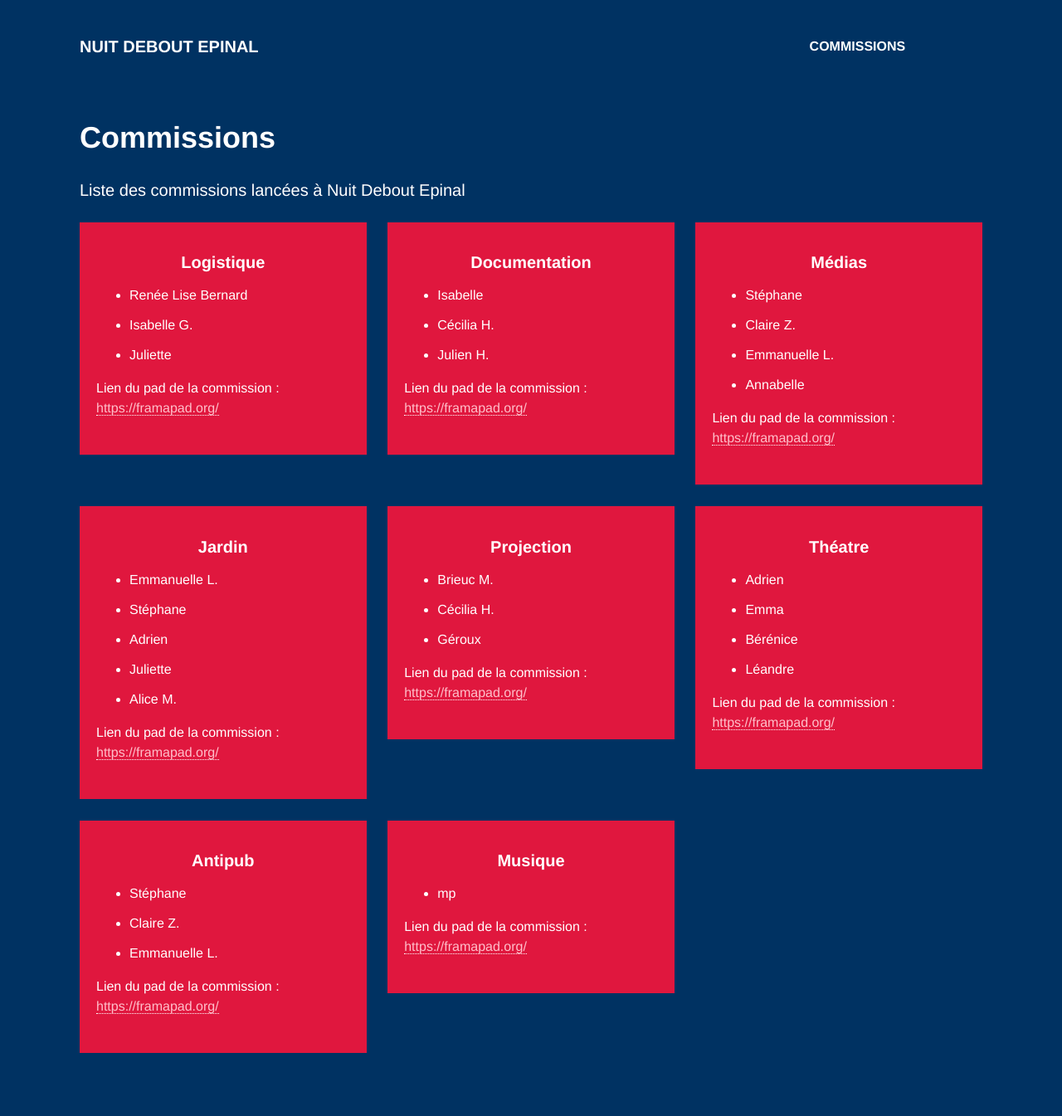
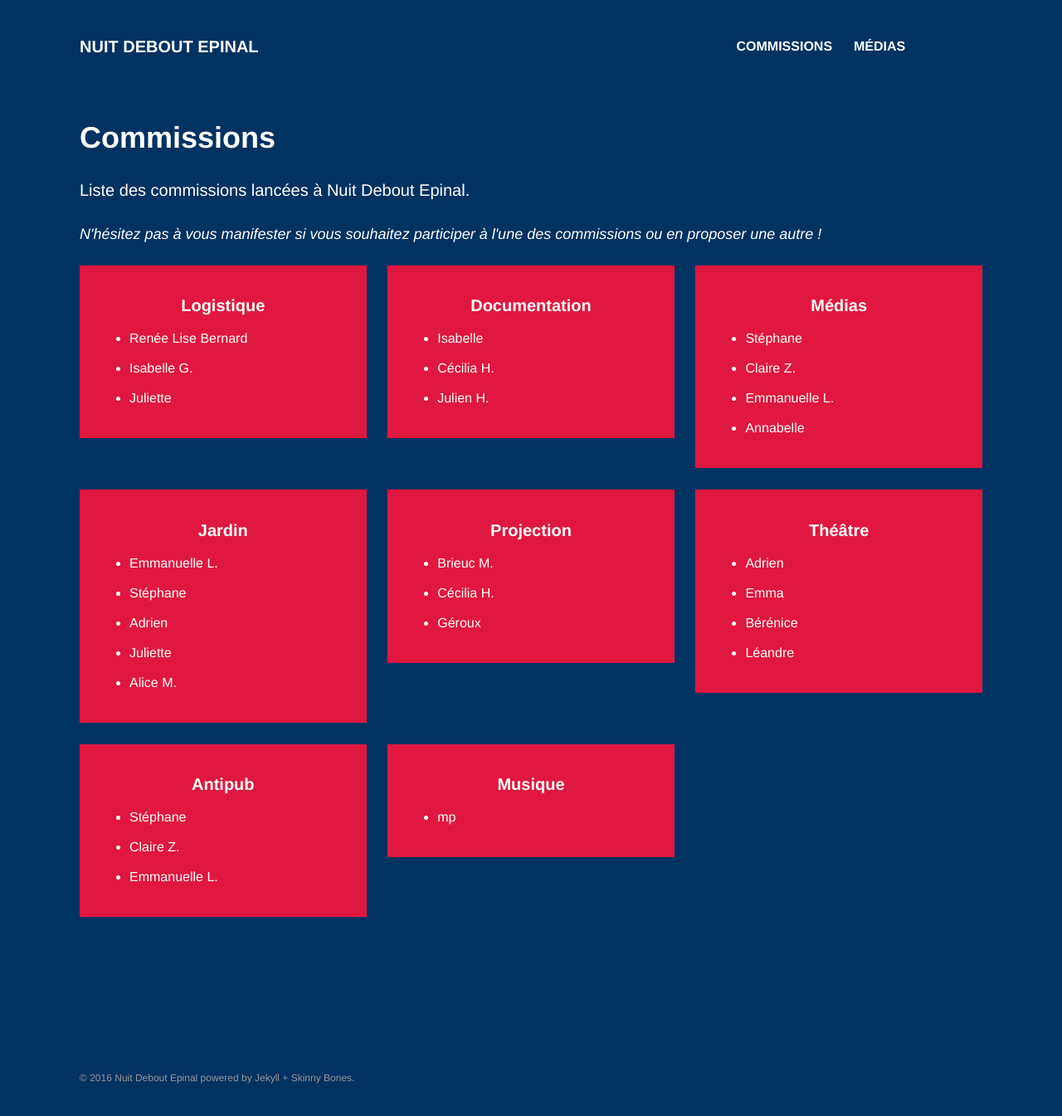
Before and after one commit to clairezed/nuit-debout-epinal, a Jekyll site: the page built from commissions.html, in a window 1280 px wide and 1400 px high. Shown: the top 1345 px of the window at 83% size. Built offline with Jekyll 4.4.1, drawn with Linux system fonts in a browser that asks for light colours.

```diff
--- a/_config.yml
+++ b/_config.yml
@@ -6,7 +6,6 @@ logo: # 120x120 px default image used for Twitter summary card
 teaser: # 400x250 px default teaser image used in image archive grid
 locale: fr
 url: https://clairezed.github.io/nuit-debout-epinal
-# baseurl: /nuit-debout-epinal
 
 
 # Jekyll configuration
--- a/_data/commissions.yml
+++ b/_data/commissions.yml
@@ -21,7 +21,7 @@
   members: ["Brieuc M.", "Cécilia H.", "Géroux"]
 
 
-- title: Théatre
+- title: Théâtre
   coordination_link: https://framapad.org/
   members: ["Adrien", "Emma", "Bérénice", "Léandre"]
 
--- a/_data/navigation.yml
+++ b/_data/navigation.yml
@@ -5,6 +5,11 @@
   excerpt: Liste des commissions existantes. N'hésitez pas à les contacter ou en proposer d'autres !
   image:
 
+- title: Médias
+  url: /media/
+  excerpt: "Photos, vidéos..."
+  image:
+
 # - title: Infos et contact
 #   url: /contact/
 #   excerpt: "Nuit Debout Epinal ailleurs sur le web, et comment prendre contact"
--- a/_data/nde-links.yml
+++ b/_data/nde-links.yml
@@ -15,5 +15,5 @@
 - title: Tumblr
   url: http://nuitsdeboutphoto.tumblr.com
 
-- title: Mail contact
-  url: nuitdebout.epinal@openmailbox.org
+# - title: Mail contact
+#   url: nuitdebout.epinal@openmailbox.org
--- a/commissions.html
+++ b/commissions.html
@@ -5,7 +5,10 @@ date: 2015-09-23T14:11:44-04:00
 modified: 2016-03-03T10:29:27-05:00
 ---
 
-<p> Liste des commissions lancées à Nuit Debout Epinal</p>
+<p> Liste des commissions lancées à Nuit Debout Epinal.</p>
+<p><em>
+  N'hésitez pas à vous manifester si vous souhaitez participer à l'une des commissions ou en proposer une autre !
+</em></p>
 
 <div class="tiles">
 {% for commission in site.data.commissions %}
@@ -18,10 +21,10 @@ modified: 2016-03-03T10:29:27-05:00
         <li>{{ member }}</li>
       {% endfor %}
     </ul>
-    <p class="tile-excerpt">
+<!--     <p class="tile-excerpt">
       Lien du pad de la commission :
       <a href="{{ commission.coordination_link }}">{{ commission.coordination_link }}</a>
-    </p>
+    </p> -->
   </div>
 {% endfor %}
 </div>
```
Also changed, not shown: _data/commissions_dd.yml (deleted, +0 -7 lines), _pages/commissions.md (deleted, +0 -25 lines), index.html (+8 -1 lines), media.html (added, +16 -0 lines), images/Logo_FB_jeudi21.jpg (added), images/pic-nd-02.jpg (added).
